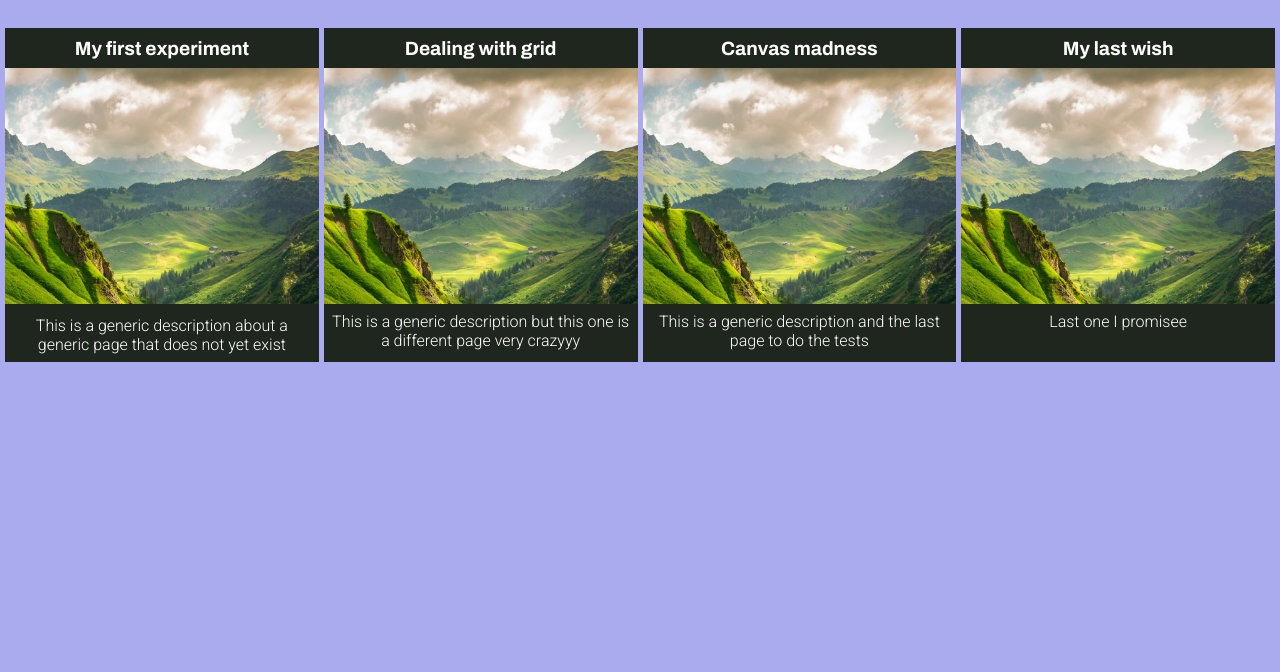
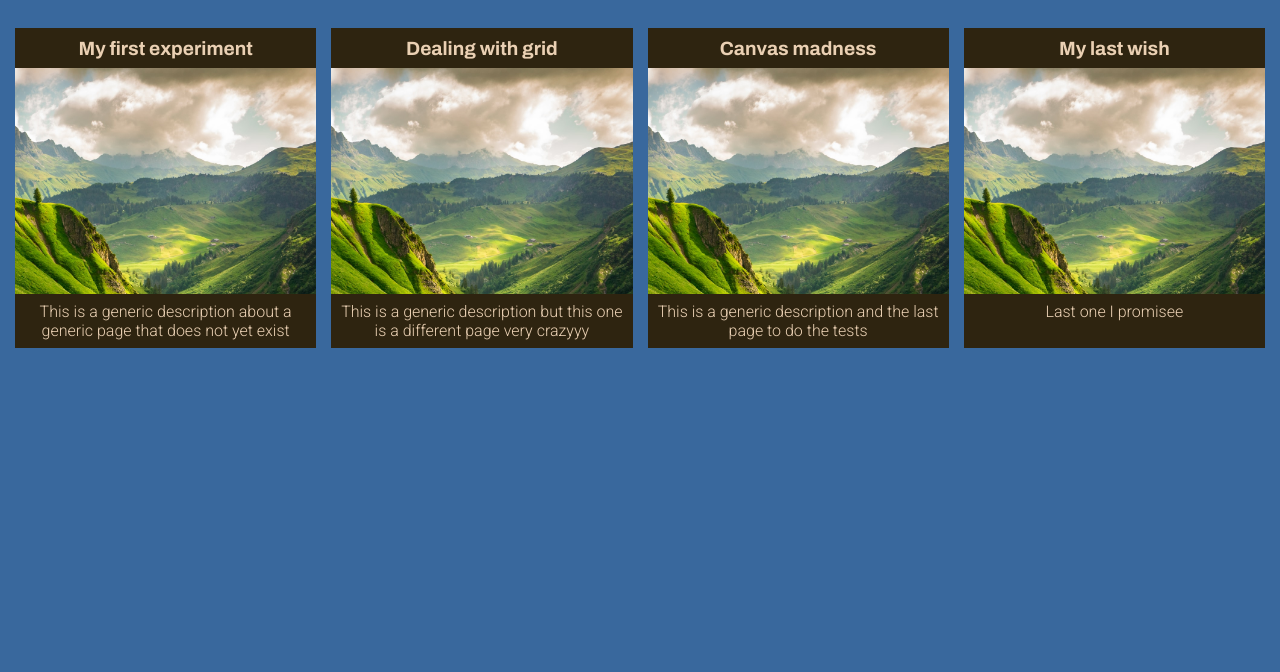
Before and after one commit to xetaxe/2.Visuals-Creative, a plain HTML site: page index.html in a window 1280 px wide. Shown: the part 128-800 px from the top of the page. Drawn offline with Linux system fonts and the light colour scheme.

Commit message:
Homepage basic layout + route test

```diff
--- a/css/main.css
+++ b/css/main.css
@@ -1,13 +1,19 @@
 /* ///////////////////////// GENERAL /////////////////////// */
+@import url("https://fonts.googleapis.com/css2?family=Archivo:wght@300;400;500;700;900&family=Lobster&family=Roboto:wght@300;400;500;700;900&display=swap");
 
 * {
 	box-sizing: border-box;
 }
 
 /* ------------- Variables -------------- */
+
 :root {
-	--primary_color: #aaaaef ;
-	--secondary_color: hsl(103, 14%, 13%);
+	/* --primary_color: hsl(240, 69%, 80%) ;
+	--secondary_color: hsl(80, 14%, 13%); */
+	--title_color: hsl(32, 57%, 81%);
+	--text_color: hsl(32, 57%, 81%);
+	--primary_color: hsl(212, 47%, 42%);
+	--secondary_color: hsl(41, 49%, 12%);
 	--header_font: 'Lobster', cursive;
 	--primary_font: 'Roboto', sans-serif;
 	--secondary_font: 'Archivo', sans-serif;
@@ -17,6 +23,12 @@ body {
 	margin: 0;
 	padding: 0;
 	font-family: var(--primary_font);
+	color: var(--text_color);
+}
+
+a {
+	color: inherit;
+	text-decoration: none;
 }
 
 .wrapper {
@@ -34,6 +46,7 @@ body {
 	padding: 0.5em 0;
 	font-size: min(3.5rem, 6vw);
 	font-family: var(--header_font);
+	color: var(--title_color);
 	text-align: center;
 	display: flex;
 	align-items: center;
@@ -53,28 +66,35 @@ body {
 	width: 100%;
 	display: grid;
 	grid-template-columns: repeat(auto-fit, minmax(240px, 1fr));
-	padding: 1em 5px;
-	gap: 5px;
+	padding: 1em 15px;
+	gap: 15px;
 }
+
+.pagecontainer {
+	/* max-width: 400px; */
+	background-color: black;
+}
+
+.pagecontainer:hover {
+	transform: scale(1.02);
+	transition: transform .1s;
+  }
 
 
 .page {
-	flex: 1 1 250px;
+	height: 100%;
 	background-color: var(--secondary_color);
-	/* border-radius: 1rem; */
 	padding: 0 0em;
-	color: white;
 	text-align: center;
 	display: flex;
 	flex-direction: column;
 	justify-content: flex-start;
 	align-items: center;
-	/* border: 2px solid green; */
 }
 
-/* .page--hidden {
-	visibility: hidden;
-} */
+.page:hover {
+	opacity: 0.8;
+  }
 
 .page__title {
 	width: 100%;
--- a/index.html
+++ b/index.html
@@ -5,9 +5,11 @@
 	<meta http-equiv="X-UA-Compatible" content="IE=edge">
 	<meta name="viewport" content="width=device-width, initial-scale=1.0">
 
+	<!--
+		NOT NECESSARY BECAUSE OF CSS IMPORT
 	<link rel="preconnect" href="https://fonts.googleapis.com">
 	<link rel="preconnect" href="https://fonts.gstatic.com" crossorigin>
-	<link href="https://fonts.googleapis.com/css2?family=Archivo:wght@300;400;500;700;900&family=Lobster&family=Roboto:wght@300;400;500;700;900&display=swap" rel="stylesheet">
+	<link href="https://fonts.googleapis.com/css2?family=Archivo:wght@300;400;500;700;900&family=Lobster&family=Roboto:wght@300;400;500;700;900&display=swap" rel="stylesheet"> -->
 
 	<link rel="stylesheet" href="css/main.css">
 	<title>Visuals + Creative 🎨</title>
@@ -19,30 +21,44 @@
 			<span class="header__title">Simple web visuals & experiments</span>
 		</div>
 		<div class="pagemenu">
+			<div class="pagecontainer">
+				<a href="/pages/page1">
 					<div class="page">
 						<span class="page__title">My first experiment </span>
-					<a href="/pages/page1/index.html">
 						<img src="img/page1.png" alt="page1 thumbnail" class="page__thumbnail">
-					</a>
 						<div class="page__description">This is a generic description about a generic page that does not yet exist</div>
 					</div>
+				</a>
+			</div>
 
+			<div class="pagecontainer">
+				<a href="/pages/page2/">
 					<div class="page">
 						<span class="page__title">Dealing with grid</span>
 						<img src="img/page1.png" alt="page2 thumbnail" class="page__thumbnail">
 						<div class="page__description">This is a generic description but this one is a different page very crazyyy</div>
 					</div>
+				</a>
+			</div>
 
+			<div class="pagecontainer">
+				<a href="/pages/page1/">
 					<div class="page">
 						<span class="page__title">Canvas madness</span>
 						<img src="img/page1.png" alt="page3 thumbnail" class="page__thumbnail">
 						<div class="page__description">This is a generic description and the last page to do the tests</div>
 					</div>
+				</a>
+			</div>
 
+			<div class="pagecontainer">
+				<a href="/pages/page1/">
 					<div class="page">
 						<span class="page__title">My last wish</span>
 						<img src="img/page1.png" alt="page4 thumbnail" class="page__thumbnail">
 						<div class="page__description">Last one I promisee</div>
+					</div>
+				</a>
 			</div>
 
 		</div>
```
Also changed, not shown: pages/page2/counter.js (added, +11 -0 lines), pages/page2/index.html (added, +17 -0 lines), pages/page2/test.js (added, +13 -0 lines). Lines whose indentation alone changed are shown as unchanged.
